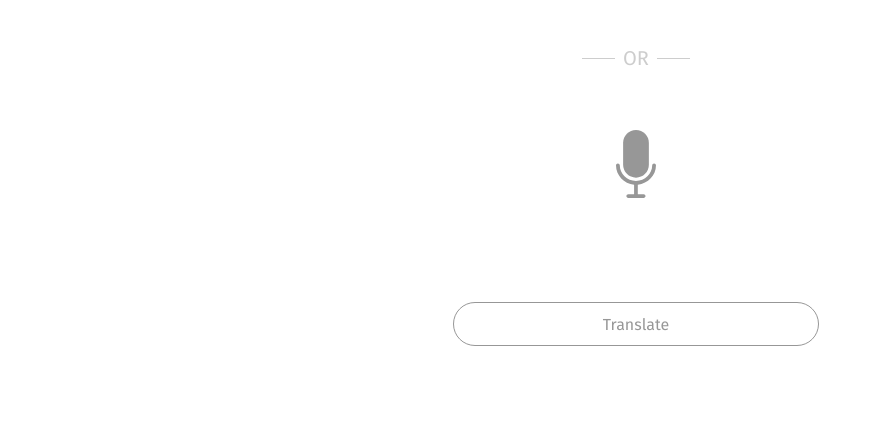
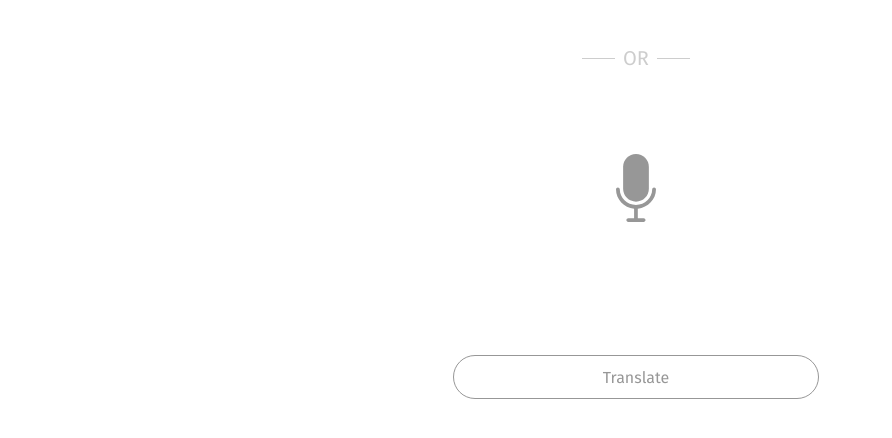
Before and after one commit to alexisraya/idm-371-word-for, a SvelteKit app: page / in a window 1280 px wide. Shown: the part 420-858 px from the top of the page, without its empty margins (0-892 px from the left). Before the commit the page ends 800 px from the top, so only its background shows below. Built offline with nearby package versions, Linux system fonts and the light colour scheme; no server answers.

Commit message:
Animation applied
Integrated animation using scaling + opacity in and out on load.

Cubic bezier applied to smooth animation.

```diff
--- a/src/routes/+page.svelte
+++ b/src/routes/+page.svelte
@@ -135,7 +135,6 @@
             stopRecording();
         }
     }
-
 
 </script>
 
@@ -542,7 +541,7 @@
 
     .translate-button-container {
         width: 22.875rem;
-        position: absolute;
+        margin: 6rem 0 2rem;
         bottom: 2.125rem;
         z-index: -1;
     }
@@ -560,7 +559,7 @@
         background: none;
         color: inherit;
         border: none;
-        padding-top: 3rem;
+        padding: 0;
         font: inherit;
         cursor: pointer;
         outline: inherit;
@@ -572,8 +571,26 @@
         flex-shrink: 0;
         display: flex;
         justify-content: center;
-        margin: auto;
+        margin: 3rem auto 0;
 
+        /* Animation */
+        transition: 0.2s;
+
+    }
+
+    @keyframes scaleImage {
+        0% {
+            transform: scale(0.7);
+            opacity: 0.8;
+        }
+        100% {
+            transform: scale(1);
+            opacity: 1;
+        }
+    }
+
+    .record-icon-active, .record-icon-inactive {
+        animation: 0.225s cubic-bezier(.51,.92,.24,1.15) 0s 1 scaleImage;
     }
 
 
```
Also changed, not shown: src/lib/assets/microphoneActive.svg.
